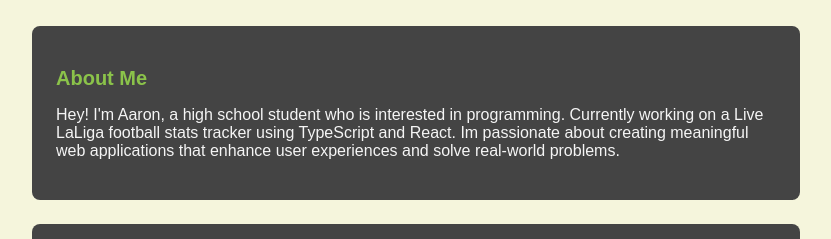
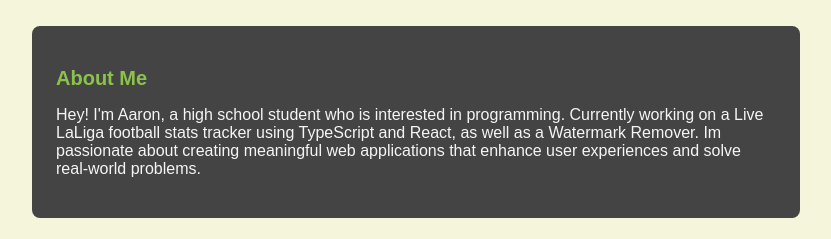
Before and after one commit to aaronkoolkoder/aaronkoolkoder.github.io, a plain HTML site: page index.html in a window 1280 px wide. Shown: the part 226-465 px from the top of the page, without its empty margins (224-1055 px from the left). Drawn offline with Linux system fonts and the light colour scheme.

Commit message:
Update index.html

```diff
--- a/index.html
+++ b/index.html
@@ -285,7 +285,7 @@
         <!-- About Me Section -->
         <div class="card">
             <h2>About Me</h2>
-            <p>Hey! I'm Aaron, a high school student who is interested in programming. Currently working on a Live LaLiga football stats tracker using TypeScript and React. Im passionate about creating meaningful web applications that enhance user experiences and solve real-world problems.</p>
+            <p>Hey! I'm Aaron, a high school student who is interested in programming. Currently working on a Live LaLiga football stats tracker using TypeScript and React, as well as a Watermark Remover. Im passionate about creating meaningful web applications that enhance user experiences and solve real-world problems.</p>
         </div>
 
         <!-- Projects Section -->
```
